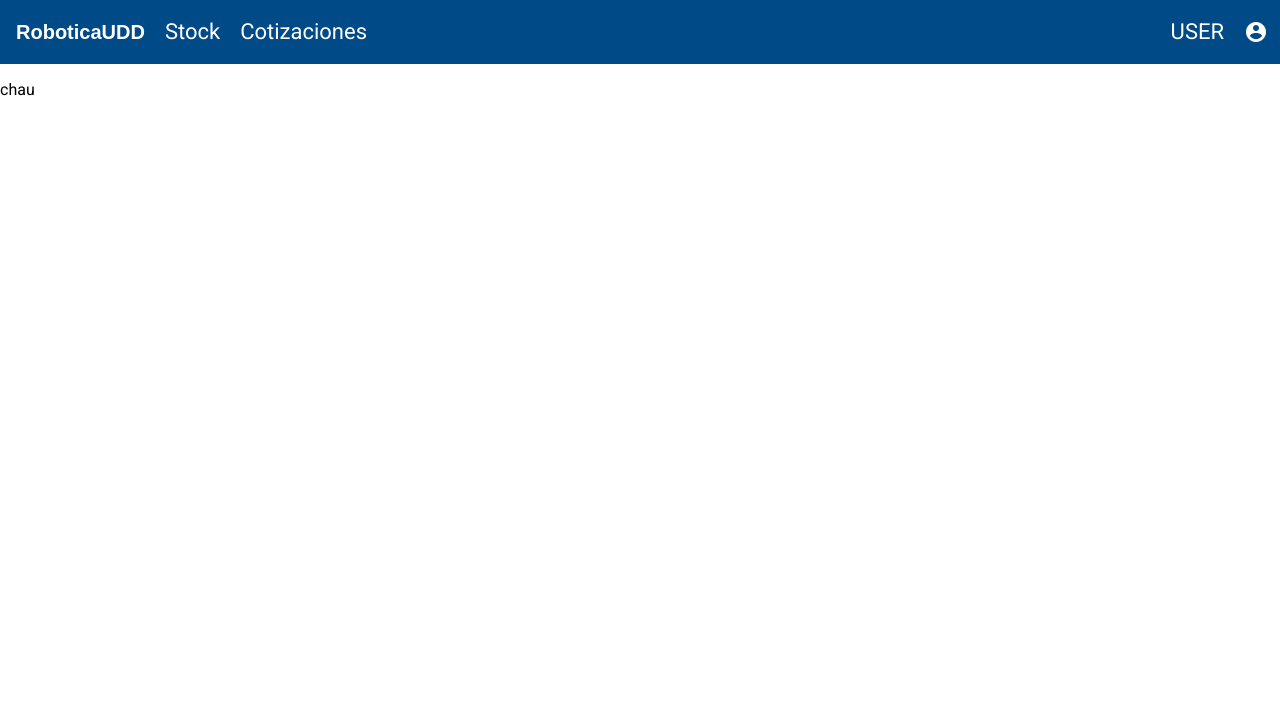
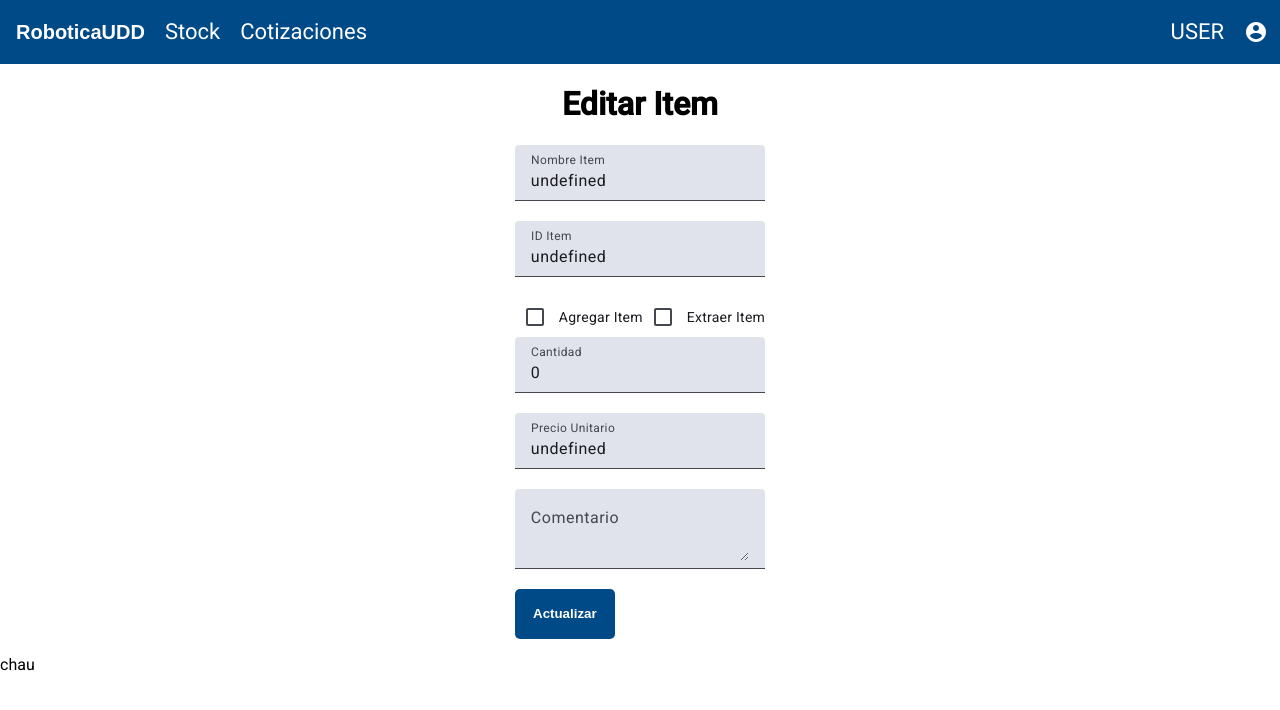
Before and after one commit to Robotica-UDD/Front-Stock, an Angular app in the folder stock-app/: page /stock/editar in a window 1280 px wide. Before the commit this address led to /. Shown: the top 710 px of the page. Built offline with nearby package versions, Linux system fonts and the light colour scheme.

Commit message:
Añadido: Editar productos
+ Interacción con los botones de un item
+ Mejor iteración de la creacion de items con *ngFor
+ Update de la versión de Angular (16->19)

```diff
--- a/stock-app/src/app/app.routes.ts
+++ b/stock-app/src/app/app.routes.ts
@@ -1,8 +1,10 @@
 import { Routes } from '@angular/router';
 import { HomeComponent } from './home/home.component';
 import { StockComponent } from './stock/stock.component';
+import { EditarComponent } from './editar/editar.component';
 
 export const routes: Routes = [
     {path: '',component:HomeComponent},
-    {path: 'stock', component:StockComponent}
+    {path: 'stock', component:StockComponent},
+    {path: 'stock/editar', component:EditarComponent}
 ];
--- /dev/null
+++ b/stock-app/src/app/editar/editar.component.css
@@ -0,0 +1,32 @@
+.container {
+    display: flex;
+    align-items: center;
+    justify-content: center;
+
+
+}
+
+.mat-mdc-form-field{
+   margin-right: 20px;
+
+}
+h1{
+    text-align: center;
+}
+
+.comentario {
+    min-width: 100%;
+}
+.input {
+    min-width: 100%;
+}
+.field-container {
+    display: flex;
+
+
+}
+button{
+    width: 100px;
+    height: 50px;
+    font-weight: bold;
+}
--- /dev/null
+++ b/stock-app/src/app/editar/editar.component.html
@@ -0,0 +1,51 @@
+<h1>Editar Item</h1>
+<div class="container">
+
+    <form action="">
+        <div class="field-container">
+            <mat-form-field class="input">
+                <mat-label>Nombre Item</mat-label>
+                <input matInput [value]="itemName" placeholder="" type="text">
+            </mat-form-field>
+        </div>
+        <div class="field-container">
+            <mat-form-field class="input">
+                <mat-label>ID Item</mat-label>
+                <input matInput [value]="itemId" placeholder="" type="text">
+            </mat-form-field>
+        </div>
+
+
+        <div class="checkbox">
+            <mat-checkbox [checked]="isAdd" [disabled]="isRemove">Agregar Item</mat-checkbox>
+            <mat-checkbox [checked]="isRemove" [disabled]="isAdd">Extraer Item</mat-checkbox>
+        </div>
+
+        <div class="field-container">
+            <mat-form-field class="input">
+                <mat-label>Cantidad</mat-label>
+                <input matInput [value]="quantity" placeholder="" type="number">
+            </mat-form-field>
+        </div>
+        <div class="field-container">
+            <mat-form-field class="input">
+                <mat-label>Precio Unitario</mat-label>
+                <input matInput [value]="precio" placeholder="" type="text">
+            </mat-form-field>
+        </div>
+
+
+        <div class="field-container">
+            <mat-form-field class="comentario">
+                <mat-label>Comentario</mat-label>
+                <textarea matInput name="" id=""></textarea>
+            </mat-form-field>
+        </div>
+
+        <button>Actualizar</button>
+
+
+
+
+    </form>
+</div>
--- /dev/null
+++ b/stock-app/src/app/editar/editar.component.ts
@@ -0,0 +1,42 @@
+import { Component } from '@angular/core';
+import {MatInputModule} from '@angular/material/input';
+import {MatFormFieldModule} from '@angular/material/form-field';
+import {FormsModule} from '@angular/forms';
+import { MatCheckboxModule } from '@angular/material/checkbox'
+import { ActivatedRoute } from '@angular/router';
+import { MatFormFieldControl } from '@angular/material/form-field';
+@Component({
+  selector: 'app-editar',
+  imports: [FormsModule, MatFormFieldModule, MatInputModule, MatCheckboxModule],
+  templateUrl: './editar.component.html',
+  styleUrl: './editar.component.css'
+})
+export class EditarComponent {
+
+  itemName: string = '';
+  itemId: number = 0;
+  action: string = '';
+  precio: number = 0;
+  quantity: number = 0;
+  isAdd: boolean = false;
+  isRemove: boolean = false;
+
+  constructor(private route: ActivatedRoute) {}
+
+  ngOnInit(): void {
+    this.route.queryParams.subscribe(params => {
+      this.itemName = params['name'];
+      this.itemId = params['id'];
+      this.action = params['action'];
+      this.precio = params['precio']
+
+
+      if (this.action === 'add') {
+        this.isAdd = true;
+      } else if (this.action === 'remove') {
+        this.isRemove = true;
+      }
+    });
+  }
+
+}
--- a/stock-app/src/app/item/item.component.html
+++ b/stock-app/src/app/item/item.component.html
@@ -1,15 +1,15 @@
 <mat-card>
-    <h2 class="itemName">qtr</h2>
+    <h2 class="itemName">{{itemName}}</h2>
     <img src="qtr.jpg" alt="">
     <div class="container">
         <div class="c-menos">
-            <a class="a-menos" href=""><button href=" ">-</button></a>
+            <a class="a-menos"><button [routerLink]="['/stock/editar']" [queryParams]="{ id: itemId, name: itemName, cantidad:quantity, precio: precio, action: 'remove' }">-</button></a>
         </div>
         <div class="c-cantidad">
-            <h3 class="cantidad">23</h3>
+            <h3 class="cantidad">{{quantity}}</h3>
         </div>
         <div class="c-mas">
-            <a class="a-mas" href=""><button href=" ">+</button></a>
+            <a class="a-mas" [routerLink]="['/stock/editar']" [queryParams]="{ id: itemId, name: itemName, cantidad:quantity, precio: precio, action: 'add' }"><button href=" ">+</button></a>
         </div>
 
     </div>
--- a/stock-app/src/app/stock/stock.component.css
+++ b/stock-app/src/app/stock/stock.component.css
@@ -31,3 +31,6 @@ app-item {
     font-size:30px;
     color: #004A87
 }
+.item{
+    margin:20px
+}
--- a/stock-app/src/app/stock/stock.component.html
+++ b/stock-app/src/app/stock/stock.component.html
@@ -3,7 +3,7 @@
     <h1 class="title">Stock del Club</h1>
     <div class="head">
 
-    <button><h3>Agregar Item</h3></button>
+    <a [routerLink]="['editar']" [queryParams]="{ id: 0, name: '', cantidad:0, precio: '' }"><button><h3>Agregar Item</h3></button></a>
         <div class="filtros">
             <a class="filtro "href="">Filtros</a>
             <mat-icon>filter_alt</mat-icon>
@@ -11,27 +11,11 @@
 
 
     </div>
-    <div class="items">
-        <app-item></app-item>
-        <app-item></app-item>
-        <app-item></app-item>
-        <app-item></app-item>
-        <app-item></app-item>
-        <app-item></app-item>
-        <app-item></app-item>
-        <app-item></app-item>
-        <app-item></app-item>
-        <app-item></app-item>
-        <app-item></app-item>
-        <app-item></app-item>
-        <app-item></app-item>
-        <app-item></app-item>
-        <app-item></app-item>
-        <app-item></app-item>
-        <app-item></app-item>
-        <app-item></app-item>
-        <app-item></app-item>
-        <app-item></app-item>
+    <div class="items" >
+        <div class="item" *ngFor="let item of items">
+            <app-item [itemName]="item.itemName" [quantity]="item.quantity" [itemId]="item.id" [precio]="item.precio"></app-item>
+        </div>
+
     </div>
 
 
--- a/stock-app/src/app/stock/stock.component.ts
+++ b/stock-app/src/app/stock/stock.component.ts
@@ -1,13 +1,34 @@
 import { Component } from '@angular/core';
 import { ItemComponent } from '../item/item.component';
 import { MatIconModule } from '@angular/material/icon';
+import { NgFor } from '@angular/common';
+import { RouterModule } from '@angular/router';
 
 @Component({
   selector: 'app-stock',
-  imports: [ItemComponent, MatIconModule],
+  imports: [ItemComponent, MatIconModule, NgFor, RouterModule],
   templateUrl: './stock.component.html',
   styleUrl: './stock.component.css'
 })
 export class StockComponent {
-
+items =[
+  {
+    itemName:"QTR",
+    quantity:3,
+    id:1,
+    precio:3500
+  },
+  {
+    itemName:"ESP32",
+    quantity:5,
+    id:2,
+    precio:3500
+  },
+  {
+    itemName:"Rueda",
+    quantity:8,
+    id:3,
+    precio:3500
+  }
+]
 }
```
Also changed, not shown: stock-app/package.json (+10 -10 lines), stock-app/src/app/item/item.component.ts (+9 -2 lines), 2 other files (tests, documents, lock files or other folders).
